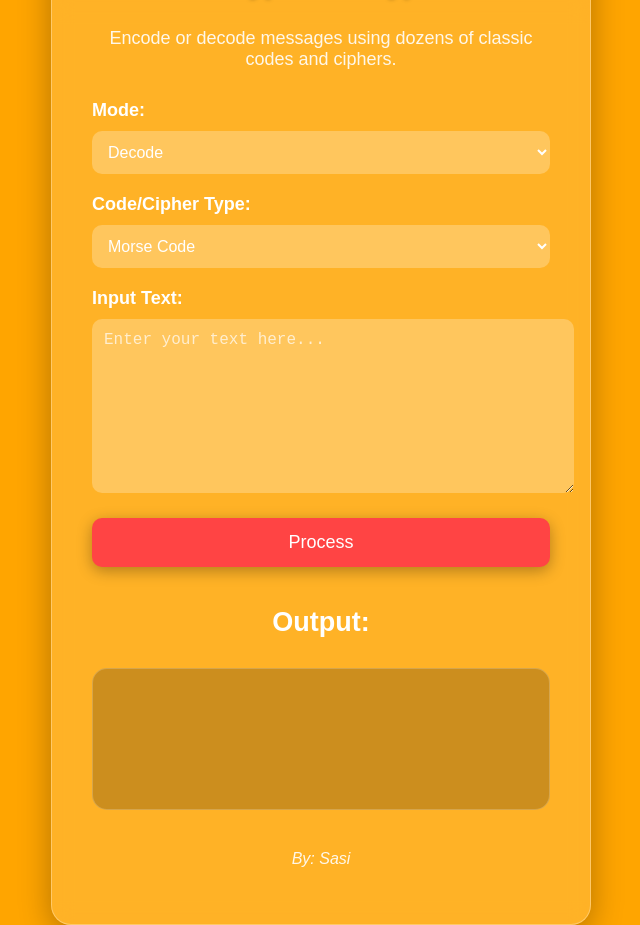
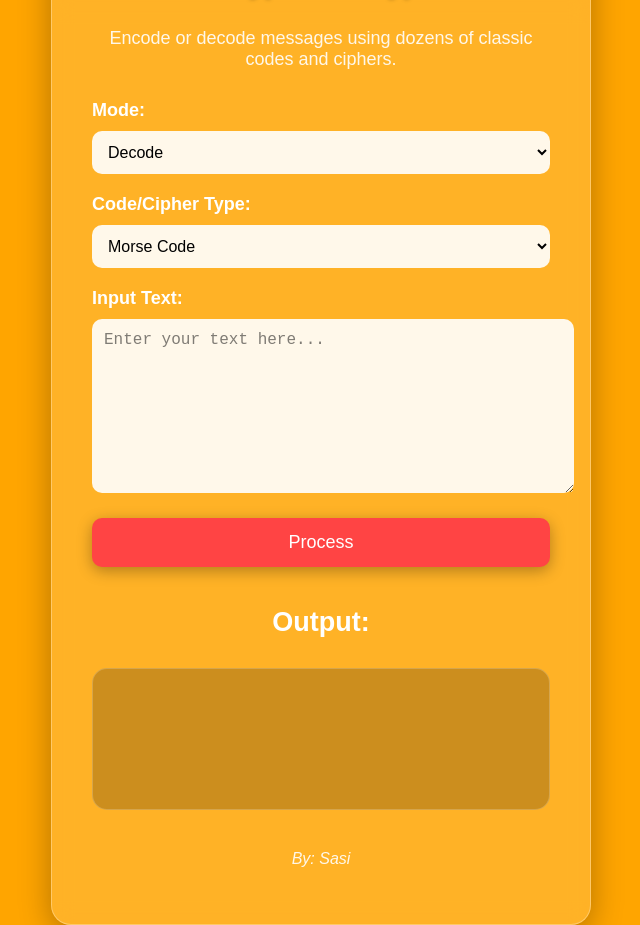
Before and after one commit to CoderXYZ101/DECODER, a plain HTML site: page index.html in a window 1280 px wide. Shown: the whole page, without its empty margins (319-959 px from the left). Drawn offline with Linux system fonts and the light colour scheme.

Commit message:
Update index.html

```diff
--- a/index.html
+++ b/index.html
@@ -18,8 +18,8 @@
         }
         .container {
             text-align: center;
-            background-color: rgba(255, 255, 255, 0.15); /* Very light transparent white for subtle card effect */
-            backdrop-filter: blur(10px); /* Nice glassmorphism effect */
+            background-color: rgba(255, 255, 255, 0.15);
+            backdrop-filter: blur(10px);
             padding: 40px;
             border-radius: 20px;
             box-shadow: 0 8px 32px rgba(0, 0, 0, 0.3);
@@ -47,21 +47,26 @@
             margin-bottom: 20px;
             border-radius: 10px;
             border: none;
-            background-color: rgba(255, 255, 255, 0.25);
-            color: white;
+            background-color: rgba(255, 255, 255, 0.9); /* Almost white background for readability */
+            color: black; /* Black text so selections are clearly visible */
             font-size: 16px;
         }
-        select::placeholder, textarea::placeholder {
-            color: rgba(255, 255, 255, 0.7);
+        select option {
+            background-color: white;
+            color: black;
         }
         textarea {
             height: 150px;
             resize: vertical;
+            color: black; /* Black text in textarea too */
+        }
+        textarea::placeholder {
+            color: rgba(0, 0, 0, 0.5);
         }
         button {
             padding: 14px;
             font-size: 18px;
-            background-color: #ff4444; /* Vibrant red-orange */
+            background-color: #ff4444;
             color: white;
             border: none;
             border-radius: 10px;
```
